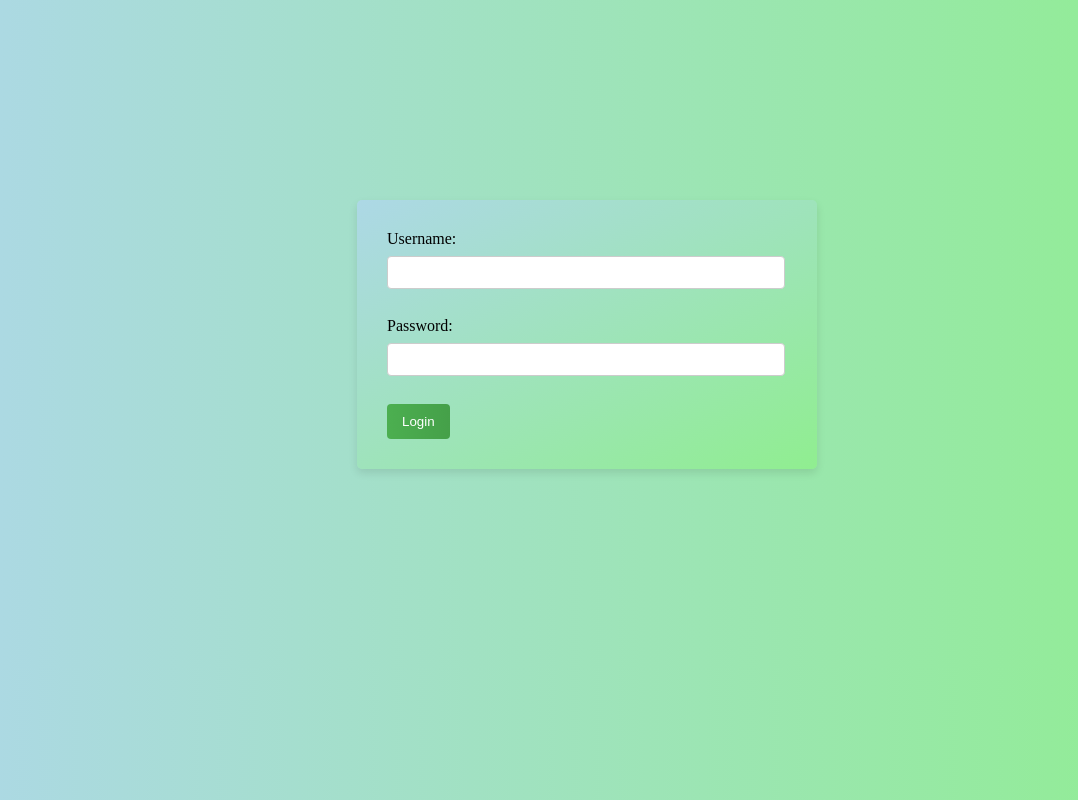
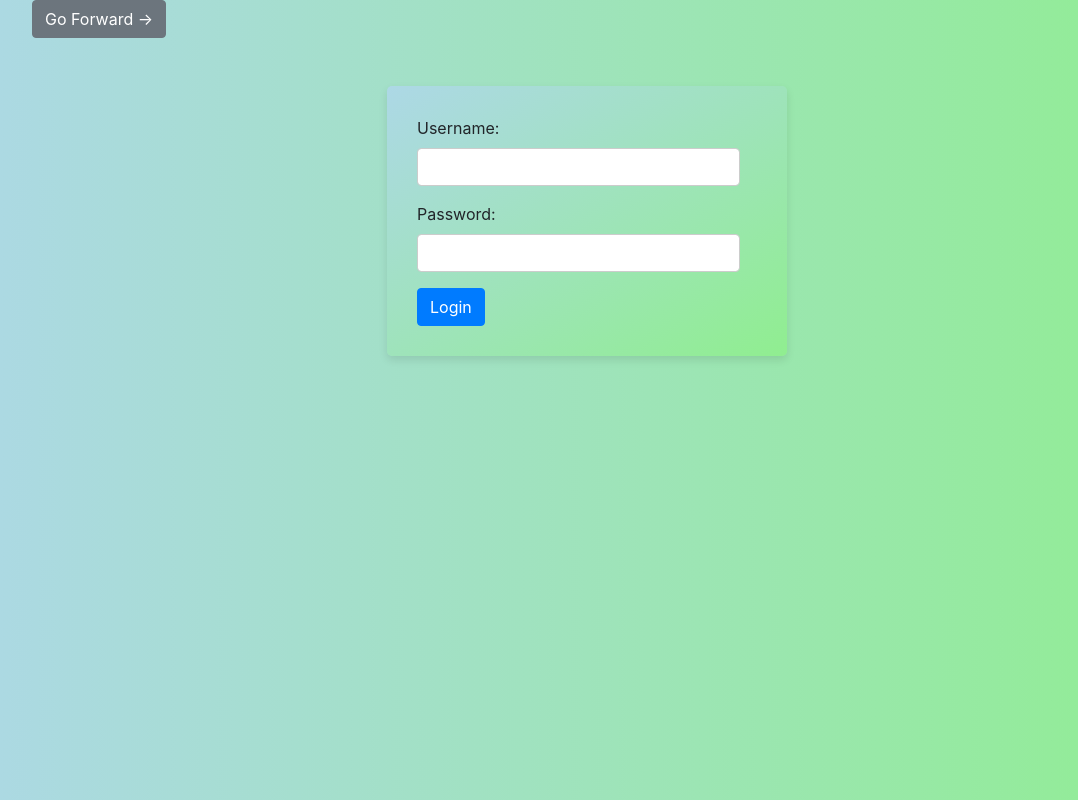
Before and after one commit to Im-a-programmer01/practice, a plain HTML site: page copilot.html in a window 1280 px wide. Shown: the whole page, without its empty margins (53-1131 px from the left). Drawn offline with nearby package versions, Linux system fonts and the light colour scheme.

Commit message:
adding copilot.html

```diff
--- a/copilot.html
+++ b/copilot.html
@@ -2,16 +2,26 @@
 <html>
 <head>
     <title>My Project</title>
+    <link rel="stylesheet" href="https://stackpath.bootstrapcdn.com/bootstrap/4.5.2/css/bootstrap.min.css">
     <link rel="stylesheet" type="text/css" href="style.css">
 </head>
 <body>
-
-    <form action="/login" method="post">
-        <label for="username">Username:</label>
-        <input type="text" id="username" name="username" required><br><br>
-        <label for="password">Password:</label>
-        <input type="password" id="password" name="password" required><br><br>
-        <input type="submit" value="Login">
-    </form>
+    <div class="container">
+        <a href="javascript:history.forward()" class="btn btn-secondary">Go Forward &#8594;</a>
+        <form action="login.html" method="post" class="mt-5">
+            <div class="form-group">
+                <label for="username">Username:</label>
+                <input type="text" id="username" name="username" class="form-control" required>
+            </div>
+            <div class="form-group">
+                <label for="password">Password:</label>
+                <input type="password" id="password" name="password" class="form-control" required>
+            </div>
+            <button type="submit" class="btn btn-primary">Login</button>
+        </form>
+    </div>
+    <script src="https://code.jquery.com/jquery-3.5.1.slim.min.js"></script>
+    <script src="https://cdn.jsdelivr.net/npm/@popperjs/core@2.5.4/dist/umd/popper.min.js"></script>
+    <script src="https://stackpath.bootstrapcdn.com/bootstrap/4.5.2/js/bootstrap.min.js"></script>
 </body>
 </html>
```
